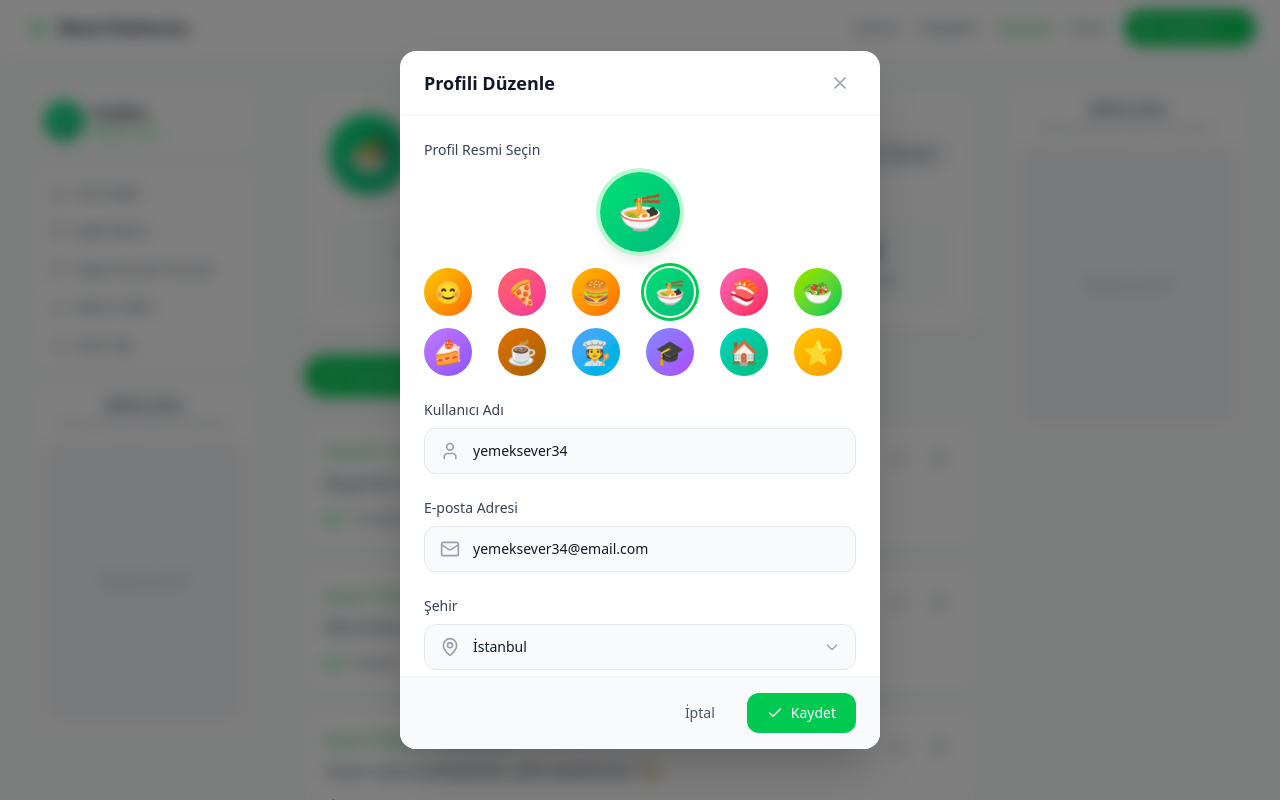
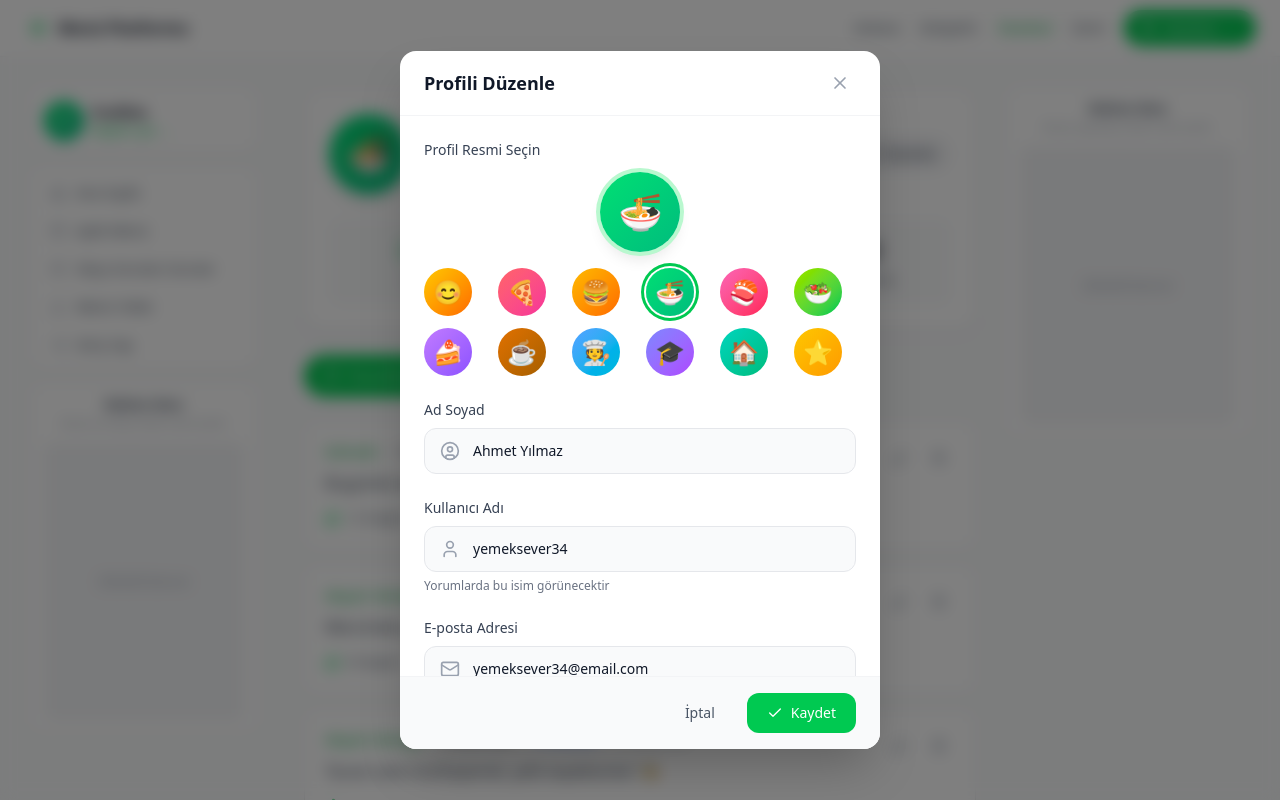
Before and after one commit to MuhammedIkbalAKGUNDOGDU/kyk-yemek, a Next.js app in the folder frontend/: page /profile in a window 1280 px wide. Both pictures are taken after a click on the button "Düzenle". Shown: the top 800 px of the page. Built offline with nearby package versions, Linux system fonts and the light colour scheme.

Commit message:
profile fix

```diff
--- a/frontend/app/profile/page.tsx
+++ b/frontend/app/profile/page.tsx
@@ -16,7 +16,8 @@ import {
   ChevronRight,
   X,
   Check,
-  Mail
+  Mail,
+  UserCircle
 } from "lucide-react";
 import { Header } from "@/components/Header";
 import { Sidebar } from "@/components/Sidebar";
@@ -44,6 +45,7 @@ const avatarOptions = [
 // Mock user data
 const initialMockUser = {
   id: "user1",
+  fullName: "Ahmet Yılmaz",
   nickname: "yemeksever34",
   email: "yemeksever34@email.com",
   city: "istanbul",
@@ -61,7 +63,9 @@ const initialMockUser = {
 const mockUserComments = [
   {
     id: "c1",
-    menuTitle: "Kahvaltı - 5 Aralık 2024",
+    menuTitle: "Kahvaltı",
+    date: "5 Aralık 2024",
+    city: "İstanbul",
     text: "Bugünkü kahvaltı gerçekten güzeldi, peynir taze gelmiş.",
     timestamp: new Date(2024, 11, 5, 8, 30),
     likes: 12,
@@ -69,7 +73,9 @@ const mockUserComments = [
   },
   {
     id: "c2",
-    menuTitle: "Akşam Yemeği - 4 Aralık 2024",
+    menuTitle: "Akşam Yemeği",
+    date: "4 Aralık 2024",
+    city: "İstanbul",
     text: "Mercimek çorbası biraz tuzlu olmuş ama yenilebilir seviyede.",
     timestamp: new Date(2024, 11, 4, 19, 15),
     likes: 8,
@@ -77,7 +83,9 @@ const mockUserComments = [
   },
   {
     id: "c3",
-    menuTitle: "Akşam Yemeği - 3 Aralık 2024",
+    menuTitle: "Akşam Yemeği",
+    date: "3 Aralık 2024",
+    city: "İstanbul",
     text: "Tavuk sote muhteşemdi, şefe teşekkürler! 👨‍🍳",
     timestamp: new Date(2024, 11, 3, 18, 45),
     likes: 23,
@@ -85,7 +93,9 @@ const mockUserComments = [
   },
   {
     id: "c4",
-    menuTitle: "Kahvaltı - 2 Aralık 2024",
+    menuTitle: "Kahvaltı",
+    date: "2 Aralık 2024",
+    city: "Ankara",
     text: "Yumurtalar bugün güzel pişmişti.",
     timestamp: new Date(2024, 11, 2, 9, 0),
     likes: 5,
@@ -93,7 +103,9 @@ const mockUserComments = [
   },
   {
     id: "c5",
-    menuTitle: "Akşam Yemeği - 1 Aralık 2024",
+    menuTitle: "Akşam Yemeği",
+    date: "1 Aralık 2024",
+    city: "İstanbul",
     text: "Pilav biraz sert kalmış, bir sonrakine dikkat edilmeli.",
     timestamp: new Date(2024, 11, 1, 20, 30),
     likes: 15,
@@ -132,8 +144,9 @@ function ProfileEditModal({
   isOpen: boolean;
   onClose: () => void;
   user: typeof initialMockUser;
-  onSave: (data: { nickname: string; email: string; city: string; avatarId: string }) => void;
+  onSave: (data: { fullName: string; nickname: string; email: string; city: string; avatarId: string }) => void;
 }) {
+  const [fullName, setFullName] = useState(user.fullName);
   const [nickname, setNickname] = useState(user.nickname);
   const [email, setEmail] = useState(user.email);
   const [city, setCity] = useState(user.city);
@@ -142,6 +155,7 @@ function ProfileEditModal({
 
   useEffect(() => {
     if (isOpen) {
+      setFullName(user.fullName);
       setNickname(user.nickname);
       setEmail(user.email);
       setCity(user.city);
@@ -166,7 +180,7 @@ function ProfileEditModal({
   const handleSave = async () => {
     setIsSaving(true);
     await new Promise((resolve) => setTimeout(resolve, 1000));
-    onSave({ nickname, email, city, avatarId });
+    onSave({ fullName, nickname, email, city, avatarId });
     setIsSaving(false);
     onClose();
   };
@@ -235,6 +249,23 @@ function ProfileEditModal({
               </div>
             </div>
 
+            {/* Full Name */}
+            <div>
+              <label className="block text-sm font-medium text-gray-700 mb-2">
+                Ad Soyad
+              </label>
+              <div className="relative">
+                <UserCircle className="absolute left-4 top-1/2 -translate-y-1/2 h-5 w-5 text-gray-400" />
+                <input
+                  type="text"
+                  value={fullName}
+                  onChange={(e) => setFullName(e.target.value)}
+                  className="w-full rounded-xl border border-gray-200 bg-gray-50 pl-12 pr-4 py-3 text-sm text-gray-900 placeholder:text-gray-400 transition-all focus:bg-white focus:border-green-400 focus:outline-none focus:ring-2 focus:ring-green-100"
+                  placeholder="Ahmet Yılmaz"
+                />
+              </div>
+            </div>
+
             {/* Nickname */}
             <div>
               <label className="block text-sm font-medium text-gray-700 mb-2">
@@ -250,6 +281,7 @@ function ProfileEditModal({
                   placeholder="Kullanıcı adınız"
                 />
               </div>
+              <p className="mt-1.5 text-xs text-gray-500">Yorumlarda bu isim görünecektir</p>
             </div>
 
             {/* Email */}
@@ -334,10 +366,11 @@ export default function ProfilePage() {
   const [isEditModalOpen, setIsEditModalOpen] = useState(false);
   const [mockUser, setMockUser] = useState(initialMockUser);
 
-  const handleSaveProfile = (data: { nickname: string; email: string; city: string; avatarId: string }) => {
+  const handleSaveProfile = (data: { fullName: string; nickname: string; email: string; city: string; avatarId: string }) => {
     const cityObj = cities.find((c) => c.id === data.city);
     setMockUser({
       ...mockUser,
+      fullName: data.fullName,
       nickname: data.nickname,
       email: data.email,
       city: data.city,
@@ -391,9 +424,10 @@ export default function ProfilePage() {
 
                 {/* User Info */}
                 <div className="flex-1">
-                  <h1 className="text-2xl font-bold text-gray-900 mb-1">
-                    {mockUser.nickname}
+                  <h1 className="text-2xl font-bold text-gray-900">
+                    {mockUser.fullName}
                   </h1>
+                  <p className="text-sm text-green-600 font-medium mb-2">@{mockUser.nickname}</p>
                   <div className="flex flex-wrap items-center gap-4 text-sm text-gray-500">
                     <span className="flex items-center gap-1.5">
                       <MapPin className="h-4 w-4" />
@@ -498,9 +532,18 @@ export default function ProfilePage() {
                     >
                       <div className="flex items-start justify-between gap-4">
                         <div className="flex-1 min-w-0">
-                          <div className="flex items-center gap-2 mb-2">
+                          <div className="flex flex-wrap items-center gap-2 mb-2">
                             <span className="text-sm font-medium text-green-600">
                               {comment.menuTitle}
+                            </span>
+                            <span className="text-xs text-gray-400">•</span>
+                            <span className="text-xs font-medium text-gray-600">
+                              {comment.date}
+                            </span>
+                            <span className="text-xs text-gray-400">•</span>
+                            <span className="flex items-center gap-1 text-xs text-blue-600 font-medium">
+                              <MapPin className="h-3 w-3" />
+                              {comment.city}
                             </span>
                             <span className="text-xs text-gray-400">•</span>
                             <span className="text-xs text-gray-400">
--- a/frontend/app/register/page.tsx
+++ b/frontend/app/register/page.tsx
@@ -3,12 +3,13 @@
 import { useState } from "react";
 import Link from "next/link";
 import { useRouter } from "next/navigation";
-import { X, Mail, Lock, Eye, EyeOff, User, ArrowRight, CheckCircle, MapPin } from "lucide-react";
+import { X, Mail, Lock, Eye, EyeOff, User, ArrowRight, CheckCircle, MapPin, UserCircle } from "lucide-react";
 import { cn } from "@/lib/utils";
 import { cities } from "@/data/menus";
 
 export default function RegisterPage() {
   const router = useRouter();
+  const [fullName, setFullName] = useState("");
   const [nickname, setNickname] = useState("");
   const [email, setEmail] = useState("");
   const [city, setCity] = useState("");
@@ -19,6 +20,7 @@ export default function RegisterPage() {
   const [acceptTerms, setAcceptTerms] = useState(false);
   const [isLoading, setIsLoading] = useState(false);
   const [errors, setErrors] = useState<{
+    fullName?: string;
     nickname?: string;
     email?: string;
     city?: string;
@@ -57,6 +59,12 @@ export default function RegisterPage() {
     e.preventDefault();
 
     const newErrors: typeof errors = {};
+
+    if (!fullName) {
+      newErrors.fullName = "Ad soyad gereklidir.";
+    } else if (fullName.trim().length < 3) {
+      newErrors.fullName = "Ad soyad en az 3 karakter olmalıdır.";
+    }
 
     if (!nickname) {
       newErrors.nickname = "Kullanıcı adı gereklidir.";
@@ -133,6 +141,34 @@ export default function RegisterPage() {
 
           {/* Form */}
           <form onSubmit={handleSubmit} className="space-y-4">
+            {/* Full Name */}
+            <div>
+              <label className="block text-sm font-medium text-gray-700 mb-2">
+                Ad Soyad
+              </label>
+              <div className="relative">
+                <UserCircle className="absolute left-4 top-1/2 -translate-y-1/2 h-5 w-5 text-gray-400" />
+                <input
+                  type="text"
+                  value={fullName}
+                  onChange={(e) => {
+                    setFullName(e.target.value);
+                    setErrors({ ...errors, fullName: undefined });
+                  }}
+                  placeholder="Ahmet Yılmaz"
+                  className={cn(
+                    "w-full rounded-xl border bg-gray-50/50 pl-12 pr-4 py-3.5 text-sm text-gray-900 placeholder:text-gray-400 transition-all focus:bg-white focus:outline-none focus:ring-2",
+                    errors.fullName
+                      ? "border-red-300 focus:border-red-400 focus:ring-red-100"
+                      : "border-gray-200 focus:border-green-400 focus:ring-green-100"
+                  )}
+                />
+              </div>
+              {errors.fullName && (
+                <p className="mt-2 text-sm text-red-500">{errors.fullName}</p>
+              )}
+            </div>
+
             {/* Nickname */}
             <div>
               <label className="block text-sm font-medium text-gray-700 mb-2">
@@ -156,6 +192,7 @@ export default function RegisterPage() {
                   )}
                 />
               </div>
+              <p className="mt-1.5 text-xs text-gray-500">Yorumlarda bu isim görünecektir</p>
               {errors.nickname && (
                 <p className="mt-2 text-sm text-red-500">{errors.nickname}</p>
               )}
```
